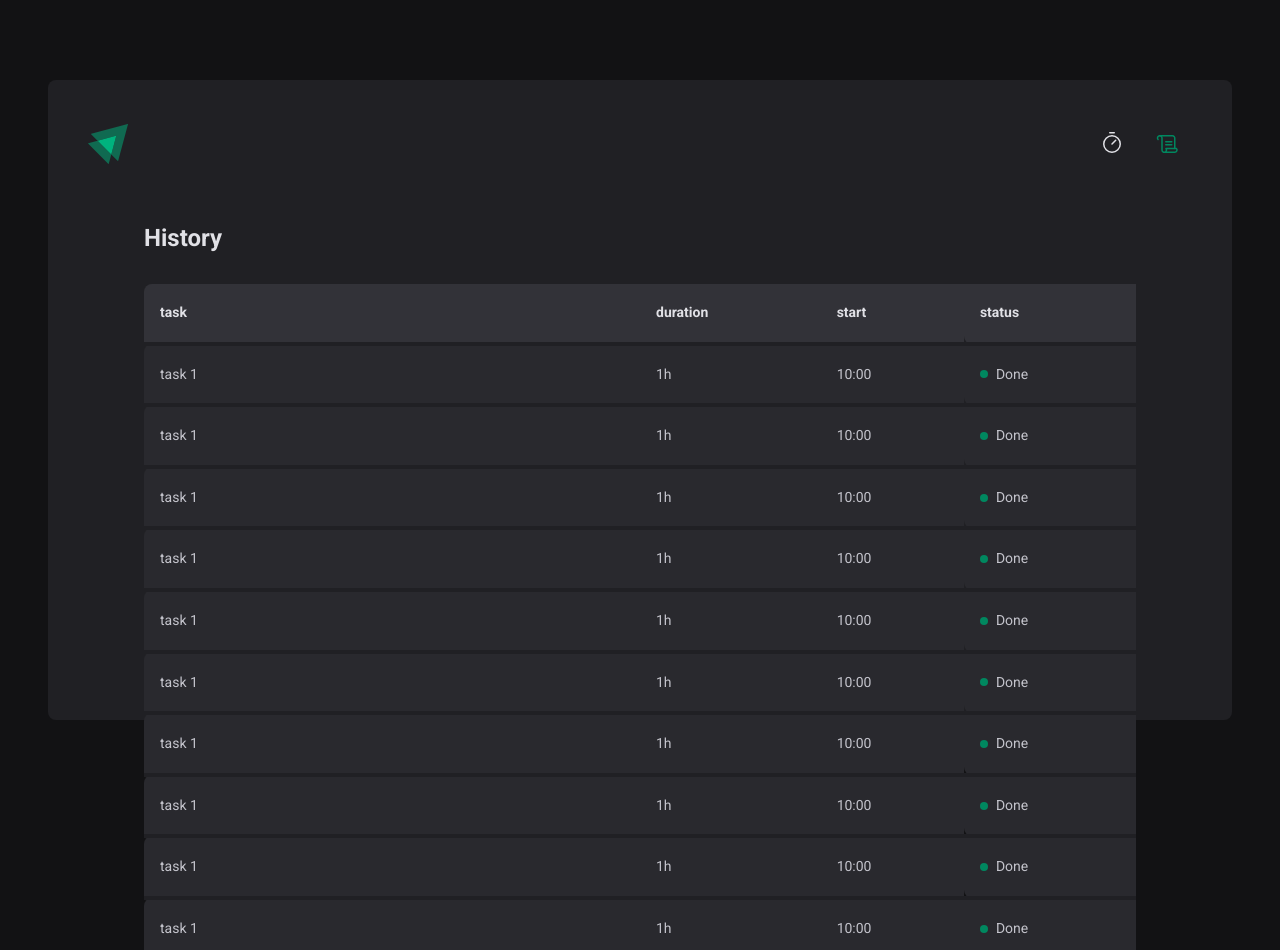
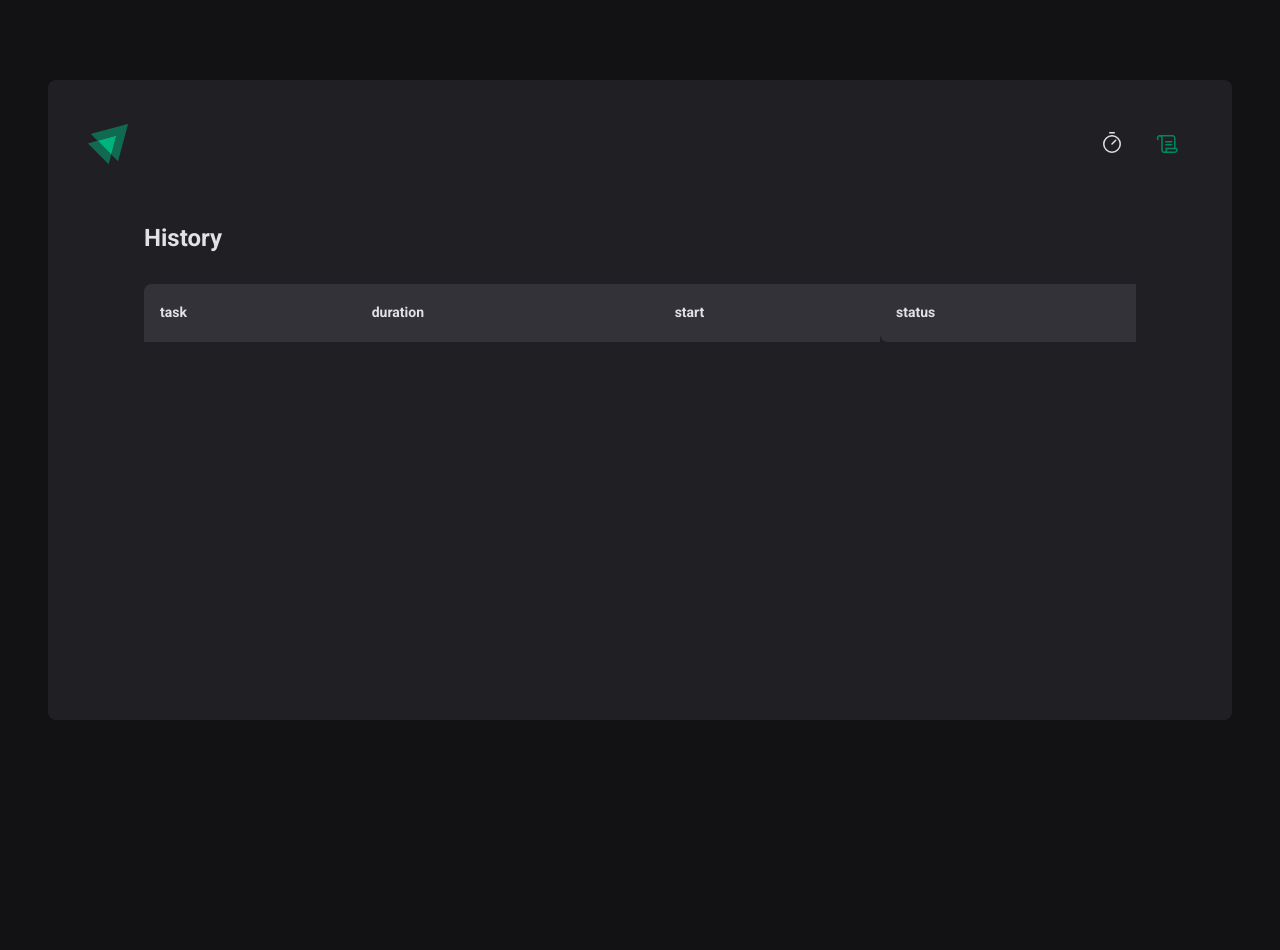
Before and after one commit to tatacsd/pomodoro-app, a React (Vite) app: page /history in a window 1280 px wide. Shown: the top 950 px of the page. After the commit the page ends 800 px from the top, so only its background shows below. Built offline with nearby package versions, Linux system fonts and the light colour scheme.

Commit message:
adding context api through routes and adds history page status using context

```diff
--- a/src/App.tsx
+++ b/src/App.tsx
@@ -1,5 +1,6 @@
 import { BrowserRouter } from 'react-router-dom';
 import { ThemeProvider } from 'styled-components';
+import { CycleContextProvider } from './contexts/CyclesContext';
 import { Router } from './Router';
 import { GlobalStyles } from './styles/global';
 import { defaultTheme } from './styles/themes/default';
@@ -7,7 +8,9 @@ export function App() {
   return (
     <ThemeProvider theme={defaultTheme}>
       <BrowserRouter>
-        <Router />
+        <CycleContextProvider>
+          <Router />
+        </CycleContextProvider>
       </BrowserRouter>
       <GlobalStyles />
     </ThemeProvider>
--- /dev/null
+++ b/src/contexts/CyclesContext.tsx
@@ -0,0 +1,81 @@
+import { createContext, ReactNode, useState } from 'react';
+
+interface CreateCycleData {
+  task: string;
+  minutesAmount: number;
+}
+
+interface Cycle {
+  id: string;
+  task: string;
+  minutesAmount: number;
+  startedAt: Date;
+  interruptedAt?: Date;
+  finishedAt?: Date;
+}
+interface CycleContextType {
+  cycles: Cycle[];
+  activeCycle: Cycle | undefined;
+  activeCycleID: string | null;
+  setCycles: React.Dispatch<React.SetStateAction<Cycle[]>>;
+  secondsCountdown: number;
+  setSecondsCountdown: React.Dispatch<React.SetStateAction<number>>;
+  createNewCycle: (data: CreateCycleData) => void;
+  interruptCycle: () => void;
+}
+
+export const CyclesContext = createContext({} as CycleContextType);
+
+interface CyclesContextProviderProps {
+  children: ReactNode;
+}
+
+export function CycleContextProvider({ children }: CyclesContextProviderProps) {
+  const [cycles, setCycles] = useState<Cycle[]>([]);
+  const [activeCycleID, setActiveCycleID] = useState<string | null>(null);
+  const [secondsCountdown, setSecondsCountdown] = useState(0);
+  const activeCycle = cycles.find((cycle) => cycle.id === activeCycleID);
+
+  const createNewCycle = (data: CreateCycleData) => {
+    const newCycle: Cycle = {
+      id: String(new Date().getTime()),
+      task: data.task,
+      minutesAmount: data.minutesAmount,
+      startedAt: new Date(),
+    };
+    setCycles((state) => [...state, newCycle]);
+    setActiveCycleID(newCycle.id);
+    setSecondsCountdown(0);
+  };
+
+  const interruptCycle = () => {
+    setCycles((state) =>
+      state.map((cycle) => {
+        if (cycle.id === activeCycleID) {
+          return {
+            ...cycle,
+            interruptedAt: new Date(),
+          };
+        }
+        return cycle;
+      })
+    );
+    setActiveCycleID(null);
+  };
+  return (
+    <CyclesContext.Provider
+      value={{
+        activeCycle,
+        activeCycleID,
+        setCycles,
+        secondsCountdown,
+        setSecondsCountdown,
+        createNewCycle,
+        interruptCycle,
+        cycles,
+      }}
+    >
+      {children}
+    </CyclesContext.Provider>
+  );
+}
--- a/src/pages/History/index.tsx
+++ b/src/pages/History/index.tsx
@@ -1,6 +1,10 @@
+import { formatDistanceToNow } from 'date-fns';
+import { useContext } from 'react';
+import { CyclesContext } from '../../contexts/CyclesContext';
 import { HistoryContainer, HistoryList, Status } from './styles';
 
 export function History() {
+  const { cycles } = useContext(CyclesContext);
   return (
     <HistoryContainer>
       <h1>History</h1>
@@ -16,86 +20,28 @@ export function History() {
             </tr>
           </thead>
           <tbody>
-            <tr>
-              <td>task 1</td>
-              <td>1h</td>
-              <td>10:00</td>
-              <td>
-                <Status statusColor="completed"> Done </Status>
-              </td>
-            </tr>
-            <tr>
-              <td>task 1</td>
-              <td>1h</td>
-              <td>10:00</td>
-              <td>
-                <Status statusColor="completed"> Done </Status>
-              </td>
-            </tr>
-            <tr>
-              <td>task 1</td>
-              <td>1h</td>
-              <td>10:00</td>
-              <td>
-                <Status statusColor="completed"> Done </Status>
-              </td>
-            </tr>
-            <tr>
-              <td>task 1</td>
-              <td>1h</td>
-              <td>10:00</td>
-              <td>
-                <Status statusColor="completed"> Done </Status>
-              </td>
-            </tr>
-            <tr>
-              <td>task 1</td>
-              <td>1h</td>
-              <td>10:00</td>
-              <td>
-                <Status statusColor="completed"> Done </Status>
-              </td>
-            </tr>
-            <tr>
-              <td>task 1</td>
-              <td>1h</td>
-              <td>10:00</td>
-              <td>
-                <Status statusColor="completed"> Done </Status>
-              </td>
-            </tr>
-            <tr>
-              <td>task 1</td>
-              <td>1h</td>
-              <td>10:00</td>
-              <td>
-                <Status statusColor="completed"> Done </Status>
-              </td>
-            </tr>
-            <tr>
-              <td>task 1</td>
-              <td>1h</td>
-              <td>10:00</td>
-              <td>
-                <Status statusColor="completed"> Done </Status>
-              </td>
-            </tr>
-            <tr>
-              <td>task 1</td>
-              <td>1h</td>
-              <td>10:00</td>
-              <td>
-                <Status statusColor="completed"> Done </Status>
-              </td>
-            </tr>
-            <tr>
-              <td>task 1</td>
-              <td>1h</td>
-              <td>10:00</td>
-              <td>
-                <Status statusColor="completed"> Done </Status>
-              </td>
-            </tr>
+            {cycles.map((cycle) => (
+              <tr key={cycle.id}>
+                <td>{cycle.task}</td>
+                <td>{cycle.minutesAmount} minutes</td>
+                <td>
+                  {formatDistanceToNow(cycle.startedAt, {
+                    addSuffix: true,
+                  })}
+                </td>
+                <td>
+                  {cycle.interruptedAt && (
+                    <Status statusColor="interrupted">interrupted</Status>
+                  )}
+                  {cycle.finishedAt && (
+                    <Status statusColor="completed">completed</Status>
+                  )}
+                  {!cycle.interruptedAt && !cycle.finishedAt && (
+                    <Status statusColor="inProgress">in progress</Status>
+                  )}
+                </td>
+              </tr>
+            ))}
           </tbody>
         </table>
       </HistoryList>
--- a/src/pages/Home/components/Countdown/index.tsx
+++ b/src/pages/Home/components/Countdown/index.tsx
@@ -1,6 +1,6 @@
 import { differenceInSeconds } from 'date-fns';
 import { useContext, useEffect } from 'react';
-import { CycleContext } from '../..';
+import { CyclesContext } from '../../../../contexts/CyclesContext';
 import { CountdownContainer, Separator } from './styles';
 
 export function Countdown() {
@@ -10,7 +10,7 @@ export function Countdown() {
     activeCycleID,
     secondsCountdown,
     setSecondsCountdown,
-  } = useContext(CycleContext);
+  } = useContext(CyclesContext);
 
   const totalActiveSeconds = activeCycle ? activeCycle.minutesAmount * 60 : 0;
   const currentSeconds = activeCycle
--- a/src/pages/Home/components/NewCycleForm/index.tsx
+++ b/src/pages/Home/components/NewCycleForm/index.tsx
@@ -1,10 +1,10 @@
 import { useContext } from 'react';
 import { useFormContext } from 'react-hook-form';
-import { CycleContext } from '../..';
+import { CyclesContext } from '../../../../contexts/CyclesContext';
 import { FormContainer, MinutesAmountInput, TaskInput } from './styles';
 
 export function NewCycleForm() {
-  const { activeCycle } = useContext(CycleContext);
+  const { activeCycle } = useContext(CyclesContext);
   const { register } = useFormContext();
 
   return (
@@ -30,14 +30,14 @@ export function NewCycleForm() {
         <option value="Learning" />
       </datalist>
 
-      <label htmlFor="minutsAmount">For how long?</label>
+      <label htmlFor="minutesAmount">For how long?</label>
       <MinutesAmountInput
         type="number"
-        id="minutsAmount"
+        id="minutesAmount"
         placeholder="00"
         min={1}
         max={60}
-        {...register('minutsAmount', { valueAsNumber: true })}
+        {...register('minutesAmount', { valueAsNumber: true })}
         disabled={!!activeCycle}
       />
       <span>minutes.</span>
--- a/src/pages/Home/index.tsx
+++ b/src/pages/Home/index.tsx
@@ -1,8 +1,9 @@
 import { zodResolver } from '@hookform/resolvers/zod';
 import { HandPalm, Play } from 'phosphor-react';
-import { createContext, useState } from 'react';
+import { useContext } from 'react';
 import { FormProvider, useForm } from 'react-hook-form';
 import * as zod from 'zod';
+import { CyclesContext } from '../../contexts/CyclesContext';
 import { Countdown } from './components/Countdown';
 import { NewCycleForm } from './components/NewCycleForm';
 import {
@@ -11,28 +12,12 @@ import {
   StopCountdownButton,
 } from './styles';
 
-export interface Cycle {
-  id: string;
-  task: string;
-  minutesAmount: number;
-  startedAt: Date;
-  interruptedAt?: Date;
-  finishedAt?: Date;
-}
-export interface CycleContextType {
-  activeCycle: Cycle | undefined;
-  activeCycleID: string | null;
-  setCycles: React.Dispatch<React.SetStateAction<Cycle[]>>;
-  secondsCountdown: number;
-  setSecondsCountdown: React.Dispatch<React.SetStateAction<number>>;
-}
-
 const newCycleFormValidationSchema = zod.object({
   task: zod
     .string()
     .min(3, 'Task name must have at least 3 characters')
     .max(30, 'Task name must have at most 30 characters'),
-  minutsAmount: zod
+  minutesAmount: zod
     .number()
     .int()
     .min(1, 'Minutes amount must be at least 1')
@@ -41,17 +26,14 @@ const newCycleFormValidationSchema = zod.object({
 
 export type NewCycleFormData = zod.infer<typeof newCycleFormValidationSchema>;
 
-export const CycleContext = createContext({} as CycleContextType);
-
 export function Home() {
-  const [cycles, setCycles] = useState<Cycle[]>([]);
-  const [activeCycleID, setActiveCycleID] = useState<string | null>(null);
-  const [secondsCountdown, setSecondsCountdown] = useState(0);
+  const { createNewCycle, interruptCycle, activeCycle } =
+    useContext(CyclesContext);
   const newCycleForm = useForm<NewCycleFormData>({
     resolver: zodResolver(newCycleFormValidationSchema),
     defaultValues: {
       task: '',
-      minutsAmount: 0,
+      minutesAmount: 0,
     },
   });
 
@@ -59,58 +41,22 @@ export function Home() {
 
   const task = watch('task');
   const isSubmitDisabled = !task;
-  const activeCycle = cycles.find((cycle) => cycle.id === activeCycleID);
 
   const handleCreateNewCycle = (data: NewCycleFormData) => {
-    const newCycle: Cycle = {
-      id: String(new Date().getTime()),
-      task: data.task,
-      minutesAmount: data.minutsAmount,
-      startedAt: new Date(),
-    };
-    setCycles((state) => [...state, newCycle]);
-    setActiveCycleID(newCycle.id);
-    setSecondsCountdown(0);
-
+    createNewCycle(data);
     reset();
   };
 
-  const handleInterruptCycle = () => {
-    setCycles((state) =>
-      state.map((cycle) => {
-        if (cycle.id === activeCycleID) {
-          return {
-            ...cycle,
-            interruptedAt: new Date(),
-          };
-        }
-        return cycle;
-      })
-    );
-    setActiveCycleID(null);
-  };
-
-  console.log('cycles', cycles);
   return (
     <HomeContainer>
       <form onSubmit={handleSubmit(handleCreateNewCycle)} action="">
-        <CycleContext.Provider
-          value={{
-            activeCycle,
-            activeCycleID,
-            setSecondsCountdown,
-            secondsCountdown,
-            setCycles,
-          }}
-        >
-          <FormProvider {...newCycleForm}>
-            <NewCycleForm />
-          </FormProvider>
-          <Countdown />
-        </CycleContext.Provider>
+        <FormProvider {...newCycleForm}>
+          <NewCycleForm />
+        </FormProvider>
+        <Countdown />
 
         {activeCycle ? (
-          <StopCountdownButton type="button" onClick={handleInterruptCycle}>
+          <StopCountdownButton type="button" onClick={interruptCycle}>
             <HandPalm size={24} />
             Interrupt
           </StopCountdownButton>
```
